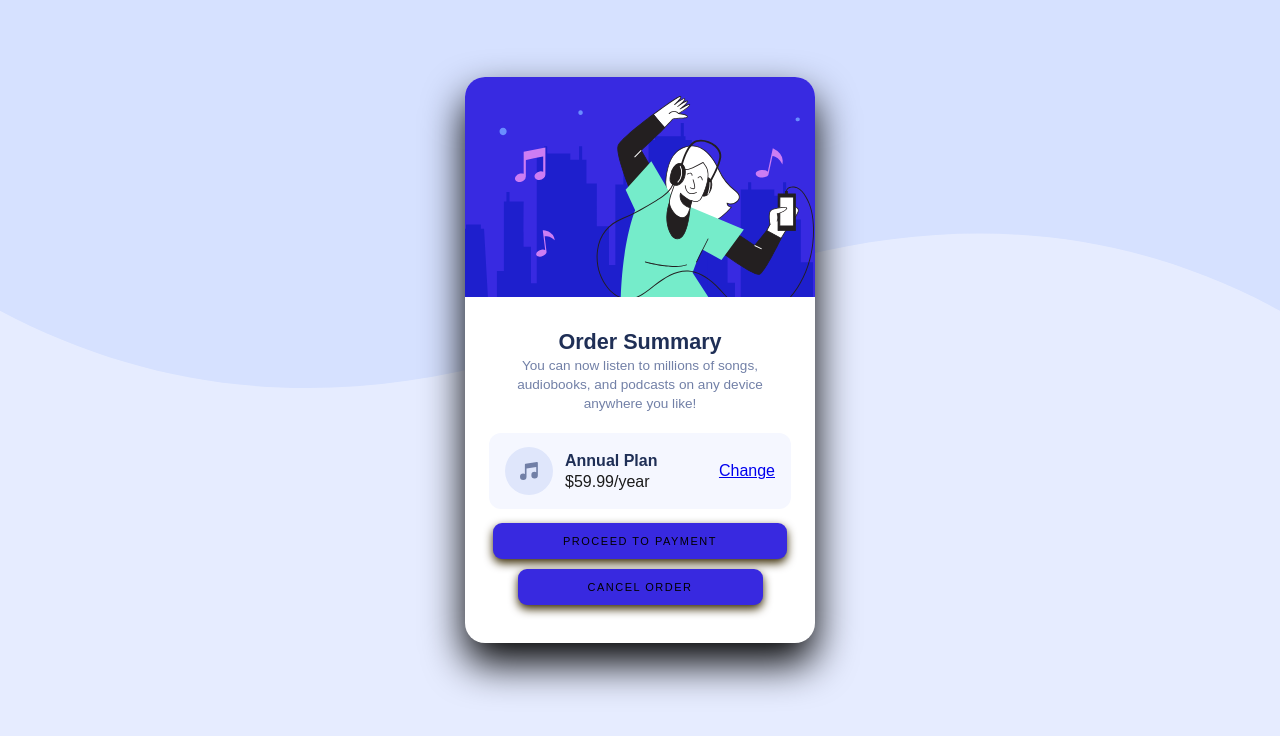
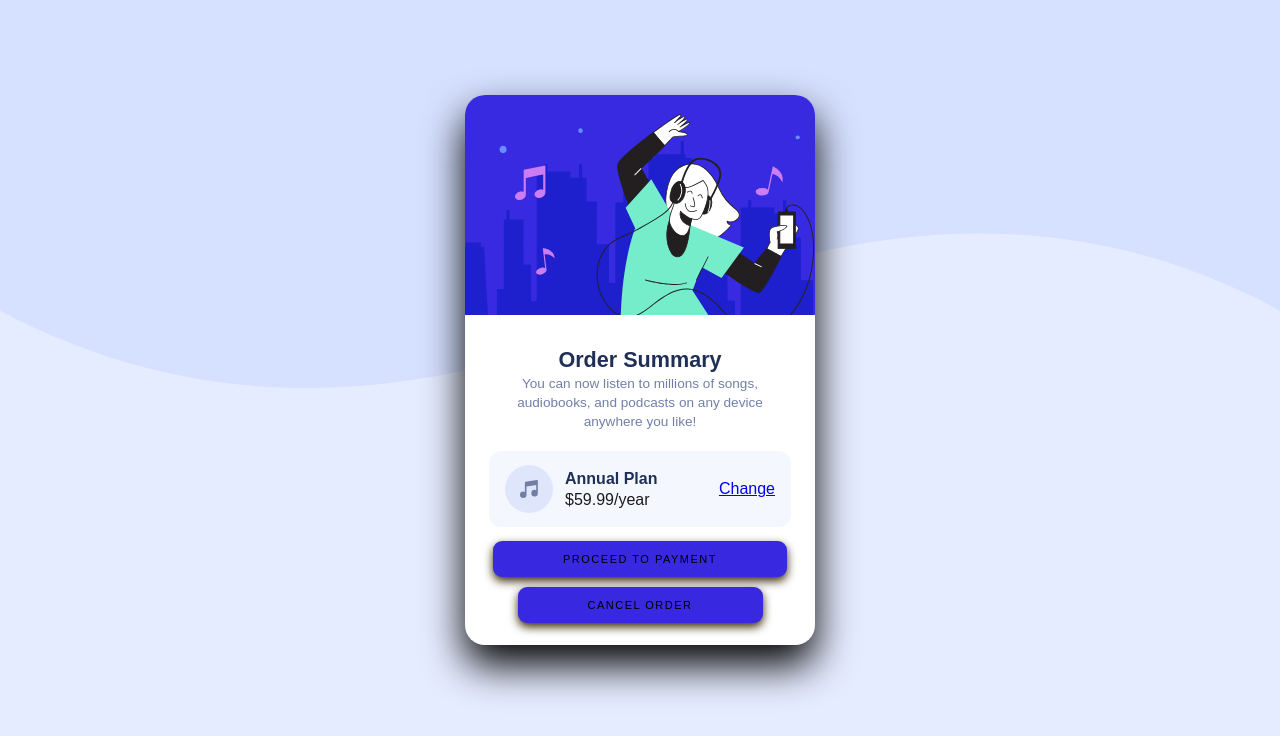
Before and after one commit to dasilvaaquinoa-coder/trabalho-front, a plain HTML site: page index.html in a window 1280 px wide. Drawn offline with Linux system fonts and the light colour scheme.

Commit message:
Add files via upload

```diff
--- a/style.css
+++ b/style.css
@@ -18,6 +18,7 @@ body{
     background-repeat: no-repeat;
     background-size:contain;
     background-position:top center;
+
 }
 
 .plan-details{
@@ -108,7 +109,7 @@ margin-bottom: 14px;
 
 .card.img-box img{
   width:100%;
-  height: auto;
+  height: center;
   object-fit: cover;/* garante que a imagem preencha todo o espaco disponivel sem ser esticada ou distorcida(
   ela corta os excessos mantendo a proporcao original).*/
   border-top-left-radius: 8px;
@@ -119,12 +120,13 @@ margin-bottom: 14px;
     display: flex;
     flex-direction: column;
     width: 350px;
-    min-height: 550px;
+    height: 550px;
     background-color:#ffffff;/* define a cor de fundo do card */
     border-radius: 20px; /* e usada para arrendondar os cantos da borda de um elemento. */
     box-shadow:0px 20px 40px rgba(0,0,0.15);/* adiciona uma borda suave abaixo do card.*/
     transition:0.5s;
     overflow: hidden;/*mantem os cantos arredondados sem cortar o texto*/
+    margin-top:20px;
 }
 
 
```
